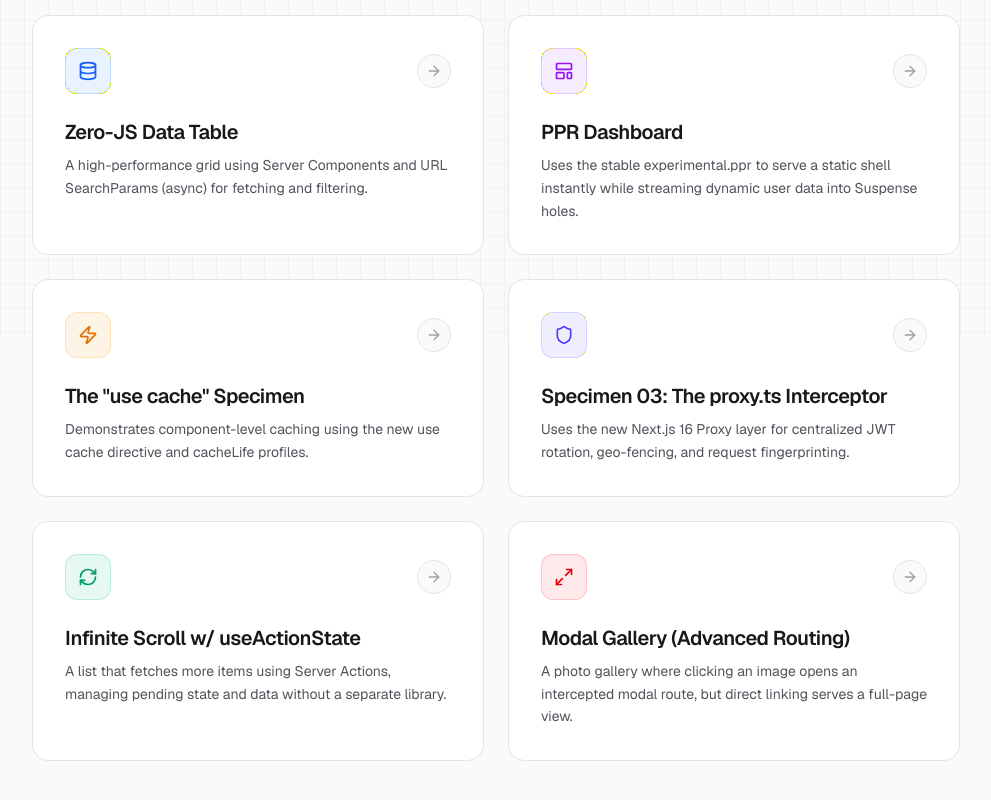
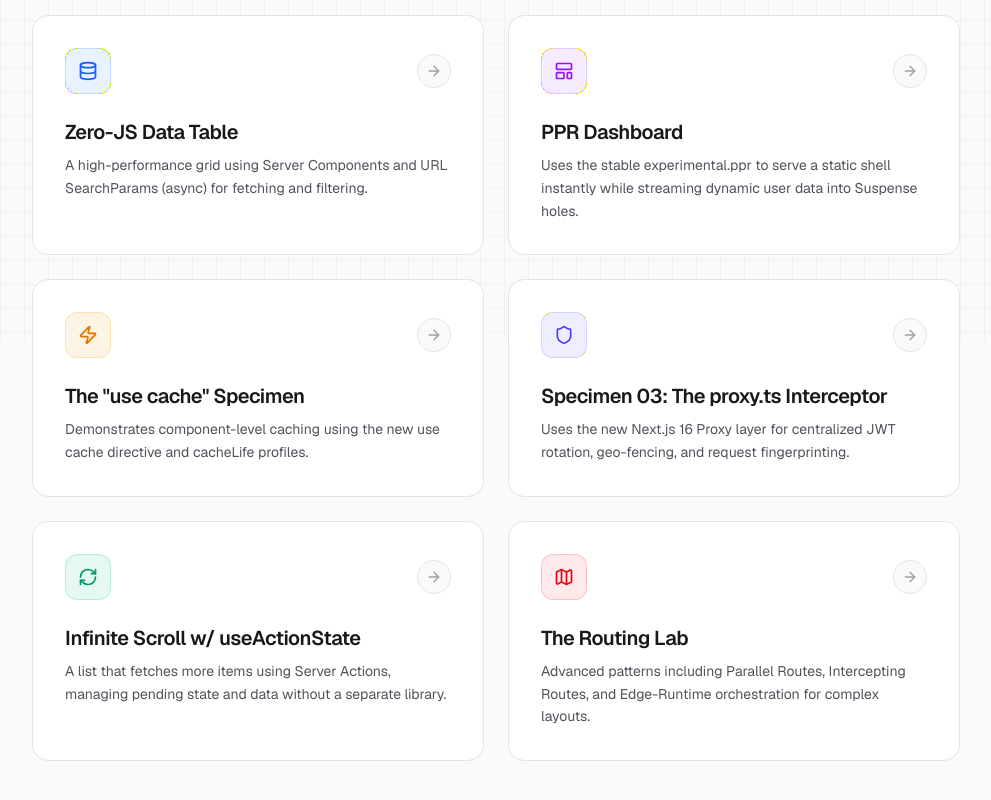
Before and after one commit to harsh-bhadana/next-labs, a Next.js app: page / in a window 1280 px wide. Shown: the part 460-1260 px from the top of the page, without its empty margins (144-1135 px from the left). Built offline with nearby package versions, Linux system fonts and the light colour scheme; what @heroui/react would draw is missing.

Commit message:
feat: moved routing-lab directory

```diff
--- a/app/page.tsx
+++ b/app/page.tsx
@@ -1,5 +1,5 @@
 import Link from "next/link";
-import { ArrowRight, Database, LayoutTemplate, Zap, RefreshCw, Shield, Maximize2 } from "lucide-react";
+import { ArrowRight, Database, LayoutTemplate, Zap, RefreshCw, Shield, Map } from "lucide-react";
 
 const experiments = [
   {
@@ -43,10 +43,10 @@ const experiments = [
     borderColor: "border-emerald-500/20"
   },
   {
-    name: "Modal Gallery (Advanced Routing)",
-    description: "A photo gallery where clicking an image opens an intercepted modal route, but direct linking serves a full-page view.",
+    name: "The Routing Lab",
+    description: "Advanced patterns including Parallel Routes, Intercepting Routes, and Edge-Runtime orchestration for complex layouts.",
     href: "/routing-lab",
-    icon: <Maximize2 className="w-5 h-5" />,
+    icon: <Map className="w-5 h-5" />,
     color: "bg-red-500/10 text-red-600 dark:text-red-400",
     borderColor: "border-red-500/20"
   }
--- a/app/routing-lab/page.tsx
+++ b/app/routing-lab/page.tsx
@@ -1,95 +1,96 @@
 import Link from "next/link";
-import Image from "next/image";
-import { photos } from "./data";
-import { ArrowLeft, Camera, ExternalLink, Maximize2 } from "lucide-react";
+import { ArrowRight, Maximize2, Map, Globe, Cpu } from "lucide-react";
 
-export default function RoutingLabPage() {
+const experiments = [
+  {
+    name: "Modal Gallery",
+    description: "One of the most complex Next.js patterns: Parallel Routes + Intercepting Routes for 'context-preserving' navigation.",
+    href: "/routing-lab/modal-gallery",
+    icon: <Maximize2 className="w-5 h-5" />,
+    color: "bg-red-500/10 text-red-600 dark:text-red-400",
+    borderColor: "border-red-500/20"
+  },
+  {
+    name: "Edge Runtime Specimen",
+    description: "Coming Soon: High-performance geo-detected routing served entirely from the Edge.",
+    href: "/routing-lab",
+    icon: <Globe className="w-5 h-5 opacity-50" />,
+    color: "bg-zinc-500/10 text-zinc-600 dark:text-zinc-600",
+    borderColor: "border-zinc-500/10",
+    disabled: true
+  },
+  {
+    name: "Internationalized Routing",
+    description: "Coming Soon: Pure Next.js i18n without external libraries, using dynamic [locale] segments.",
+    href: "/routing-lab",
+    icon: <Map className="w-5 h-5 opacity-50" />,
+    color: "bg-zinc-500/10 text-zinc-600 dark:text-zinc-600",
+    borderColor: "border-zinc-500/10",
+    disabled: true
+  }
+];
+
+export default function RoutingLabHome() {
   return (
-    <main className="max-w-7xl mx-auto px-6 py-20 flex flex-col gap-12">
-      {/* Header */}
-      <header className="flex flex-col gap-6">
-        <Link
-          href="/"
-          className="group flex w-fit items-center gap-2 text-sm font-medium text-zinc-500 hover:text-zinc-900 dark:hover:text-zinc-100 transition-colors"
-        >
-          <ArrowLeft className="w-4 h-4 transition-transform group-hover:-translate-x-1" />
-          Back to Labs
-        </Link>
+    <div className="flex min-h-screen flex-col items-center bg-zinc-50 font-sans dark:bg-black selection:bg-red-500/30">
 
-        <div className="flex flex-col gap-4">
-          <div className="inline-flex items-center gap-2 px-3 py-1 w-fit rounded-full bg-indigo-500/10 border border-indigo-500/20 text-indigo-600 dark:text-indigo-400 text-xs font-medium">
-            <span className="relative flex h-1.5 w-1.5">
-              <span className="animate-ping absolute inline-flex h-full w-full rounded-full bg-indigo-400 opacity-75" />
-              <span className="relative inline-flex rounded-full h-1.5 w-1.5 bg-indigo-500" />
+      <div className="absolute inset-0 bg-[radial-gradient(circle_at_top,rgba(239,68,68,0.05)_0%,transparent_50%)] pointer-events-none"></div>
+
+      <main className="relative flex w-full max-w-5xl flex-col items-center justify-start py-20 px-6 sm:px-12 gap-16">
+
+        <header className="flex flex-col items-center gap-6 text-center pt-10">
+          <div className="inline-flex items-center gap-2 px-3 py-1 rounded-full bg-red-500/10 border border-red-500/20 text-red-600 dark:text-red-400 text-sm font-medium">
+            <span className="relative flex h-2 w-2">
+              <span className="animate-ping absolute inline-flex h-full w-full rounded-full bg-red-400 opacity-75"></span>
+              <span className="relative inline-flex rounded-full h-2 w-2 bg-red-500"></span>
             </span>
-            Specimen 06: Advanced Routing
+            Advanced Routing
           </div>
+          <h1 className="text-5xl sm:text-6xl font-bold tracking-tight text-zinc-900 dark:text-zinc-50">
+            The Routing Lab
+          </h1>
+          <p className="max-w-2xl text-lg sm:text-xl leading-8 text-zinc-600 dark:text-zinc-400">
+            Pushing the limits of the Next.js App Router with parallel slots, intercepting segments, and complex layout orchestration.
+          </p>
+        </header>
 
-          <h1 className="text-4xl sm:text-5xl font-bold tracking-tight text-zinc-900 dark:text-zinc-50">
-            The <span className="text-zinc-400">Modal</span> Gallery
-          </h1>
+        <section className="grid w-full grid-cols-1 md:grid-cols-2 gap-6">
+          {experiments.map((exp) => (
+            <Link
+              key={exp.name}
+              href={exp.href}
+              className={`
+                group flex flex-col gap-4 p-6 sm:p-8 bg-white dark:bg-zinc-900/50 rounded-2xl border transition-all duration-300
+                ${exp.disabled
+                  ? "opacity-50 cursor-not-allowed border-zinc-200 dark:border-zinc-800"
+                  : "border-zinc-200 dark:border-zinc-800 hover:border-zinc-300 dark:hover:border-zinc-700 hover:shadow-lg"
+                }
+              `}
+            >
+              <div className="flex items-center justify-between">
+                <div className={`p-3 rounded-xl border ${exp.color} ${exp.borderColor}`}>
+                  {exp.icon}
+                </div>
+                {!exp.disabled && (
+                  <div className="p-2 rounded-full border border-zinc-200 dark:border-zinc-800 bg-zinc-50 dark:bg-zinc-950 text-zinc-400 group-hover:text-zinc-900 dark:group-hover:text-zinc-50 group-hover:bg-zinc-100 dark:group-hover:bg-zinc-900 transition-colors">
+                     <ArrowRight className="w-4 h-4" />
+                  </div>
+                )}
+              </div>
 
-          <p className="text-lg text-zinc-600 dark:text-zinc-400 leading-relaxed max-w-2xl">
-            A state-of-the-art demonstration of <strong>Parallel & Intercepting Routes</strong>.
-            Clicking a photo opens an intercepted modal overlay, while direct linking or
-            refreshing serves a dedicated full-page experience.
-          </p>
-        </div>
-      </header>
+              <div className="flex flex-col gap-2 mt-2">
+                <h2 className="text-xl font-semibold tracking-tight text-zinc-900 dark:text-zinc-100">
+                  {exp.name}
+                </h2>
+                <p className="text-zinc-600 dark:text-zinc-400 leading-relaxed text-sm">
+                  {exp.description}
+                </p>
+              </div>
+            </Link>
+          ))}
+        </section>
 
-      {/* Gallery Grid */}
-      <section className="grid grid-cols-1 sm:grid-cols-2 lg:grid-cols-3 gap-8">
-        {photos.map((photo) => (
-          <Link
-            key={photo.id}
-            href={`/routing-lab/photo/${photo.id}`}
-            scroll={false}
-            className="group relative aspect-[4/5] overflow-hidden rounded-3xl bg-zinc-100 dark:bg-zinc-900 border border-zinc-200 dark:border-zinc-800 transition-all hover:shadow-2xl hover:shadow-indigo-500/10"
-          >
-            <Image
-              src={photo.url}
-              alt={photo.title}
-              fill
-              className="object-cover transition-transform duration-700 group-hover:scale-110"
-              sizes="(max-width: 768px) 100vw, (max-width: 1200px) 50vw, 33vw"
-            />
-
-            {/* Overlay */}
-            <div className="absolute inset-0 bg-gradient-to-t from-black/80 via-black/20 to-transparent opacity-0 group-hover:opacity-100 transition-all duration-500 flex flex-col justify-end p-8 gap-2">
-              <div className="flex items-center justify-between">
-                <span className="text-xs font-bold uppercase tracking-widest text-indigo-400">
-                  Ref: #{photo.id}
-                </span>
-                <Maximize2 className="w-5 h-5 text-white/50" />
-              </div>
-              <h3 className="text-xl font-bold text-white tracking-tight leading-none">
-                {photo.title}
-              </h3>
-              <p className="text-sm text-white/60 line-clamp-1">
-                {photo.description}
-              </p>
-            </div>
-
-            {/* Accent Corner */}
-            <div className={`absolute top-4 right-4 p-2 rounded-xl bg-white/10 backdrop-blur-md border border-white/20 opacity-0 group-hover:opacity-100 transition-all delay-100 scale-90 group-hover:scale-100`}>
-              <Camera className="w-4 h-4 text-white" />
-            </div>
-          </Link>
-        ))}
-      </section>
-
-      {/* Architecture Alert */}
-      <div className="mt-12 p-8 rounded-3xl bg-zinc-900 border border-zinc-800 flex flex-col gap-4">
-        <div className="flex items-center gap-3 text-indigo-400">
-           <ExternalLink className="w-5 h-5" />
-           <h4 className="font-bold uppercase tracking-wider text-sm">Mental Model: Parallel vs Intercepting</h4>
-        </div>
-        <p className="text-sm text-zinc-400 leading-relaxed">
-          When you're within the gallery and click a photo, Next.js matches the <strong>intercepting segment</strong> <code className="text-indigo-300">app/routing-lab/@modal/(.)photo/[id]</code>.
-          This renders the content into the <code className="text-indigo-300">@modal</code> slot in the shared layout while keeping the background context intact.
-          However, if you reload or direct link, Next.js ignores the interceptor and renders the <strong>standard route</strong> <code className="text-zinc-100">app/routing-lab/photo/[id]</code> as a full page.
-        </p>
-      </div>
-    </main>
+      </main>
+    </div>
   );
 }
--- a/components/Header.tsx
+++ b/components/Header.tsx
@@ -2,7 +2,7 @@
 
 import Link from "next/link";
 import { usePathname } from "next/navigation";
-import { FlaskConical, LayoutTemplate, Database, Zap, RefreshCw, Home, Sparkles } from "lucide-react";
+import { FlaskConical, LayoutTemplate, Database, Zap, RefreshCw, Home, Sparkles, Map } from "lucide-react";
 
 export function Header() {
   const pathname = usePathname();
@@ -10,6 +10,7 @@ export function Header() {
   const links = [
     { href: "/", label: "Rendering Labs", icon: FlaskConical },
     { href: "/performance-lab", label: "The Performance Lab", icon: Zap },
+    { href: "/routing-lab", label: "The Routing Lab", icon: Map },
     { href: "/interactive-ui-lab", label: "Interactive & UI Lab", icon: Sparkles },
   ];
 
```
Also changed, not shown: app/routing-lab/modal-gallery/page.tsx (added, +95 -0 lines), app/routing-lab/modal-gallery/@modal/(.)photo/[id]/page.tsx (renamed from app/routing-lab/@modal/(.)photo/[id]/page.tsx), app/routing-lab/modal-gallery/@modal/default.tsx (renamed from app/routing-lab/@modal/default.tsx), app/routing-lab/modal-gallery/data.ts (renamed from app/routing-lab/data.ts), app/routing-lab/modal-gallery/default.tsx (renamed from app/routing-lab/default.tsx), app/routing-lab/modal-gallery/layout.tsx (renamed from app/routing-lab/layout.tsx), app/routing-lab/modal-gallery/modal.tsx (renamed from app/routing-lab/modal.tsx), app/routing-lab/modal-gallery/photo/[id]/page.tsx (renamed from app/routing-lab/photo/[id]/page.tsx).
